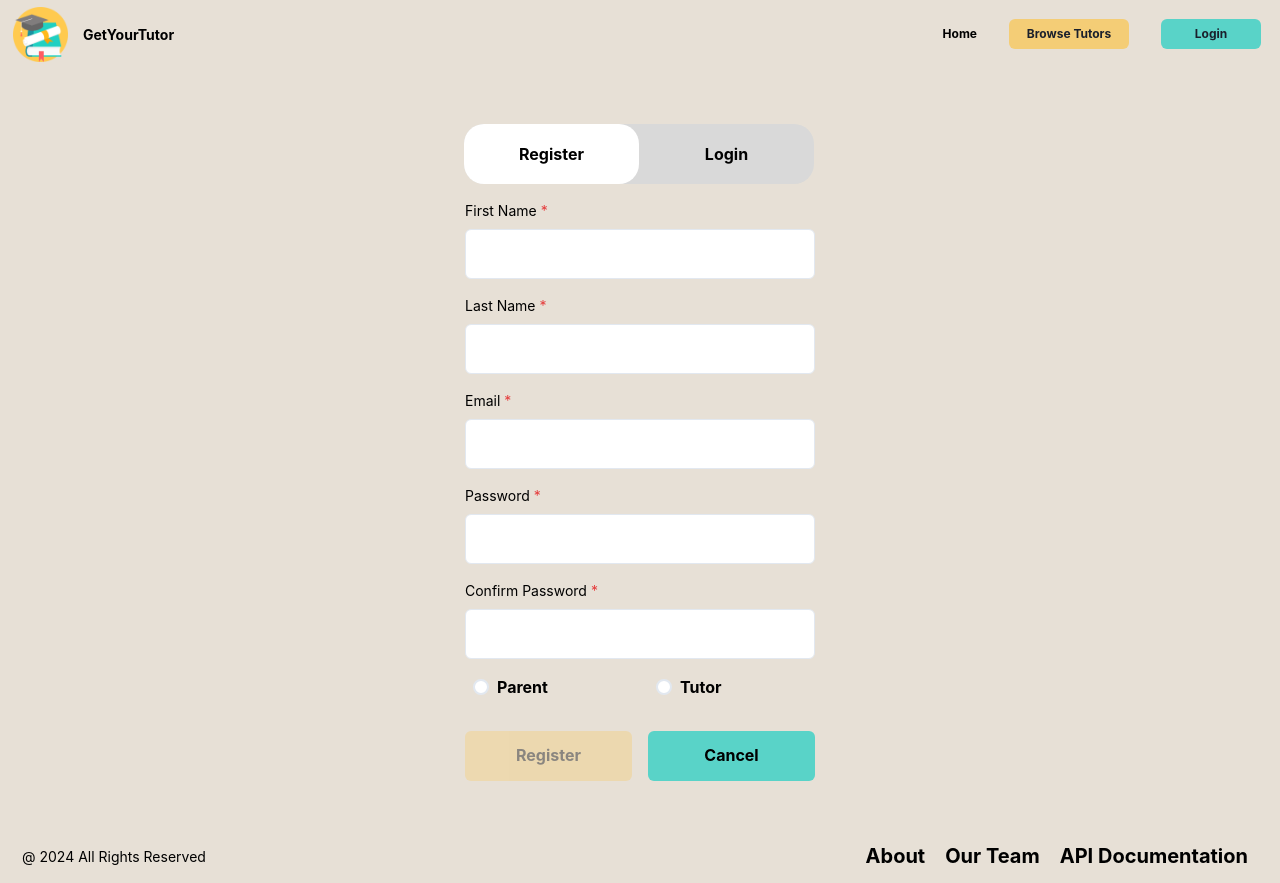
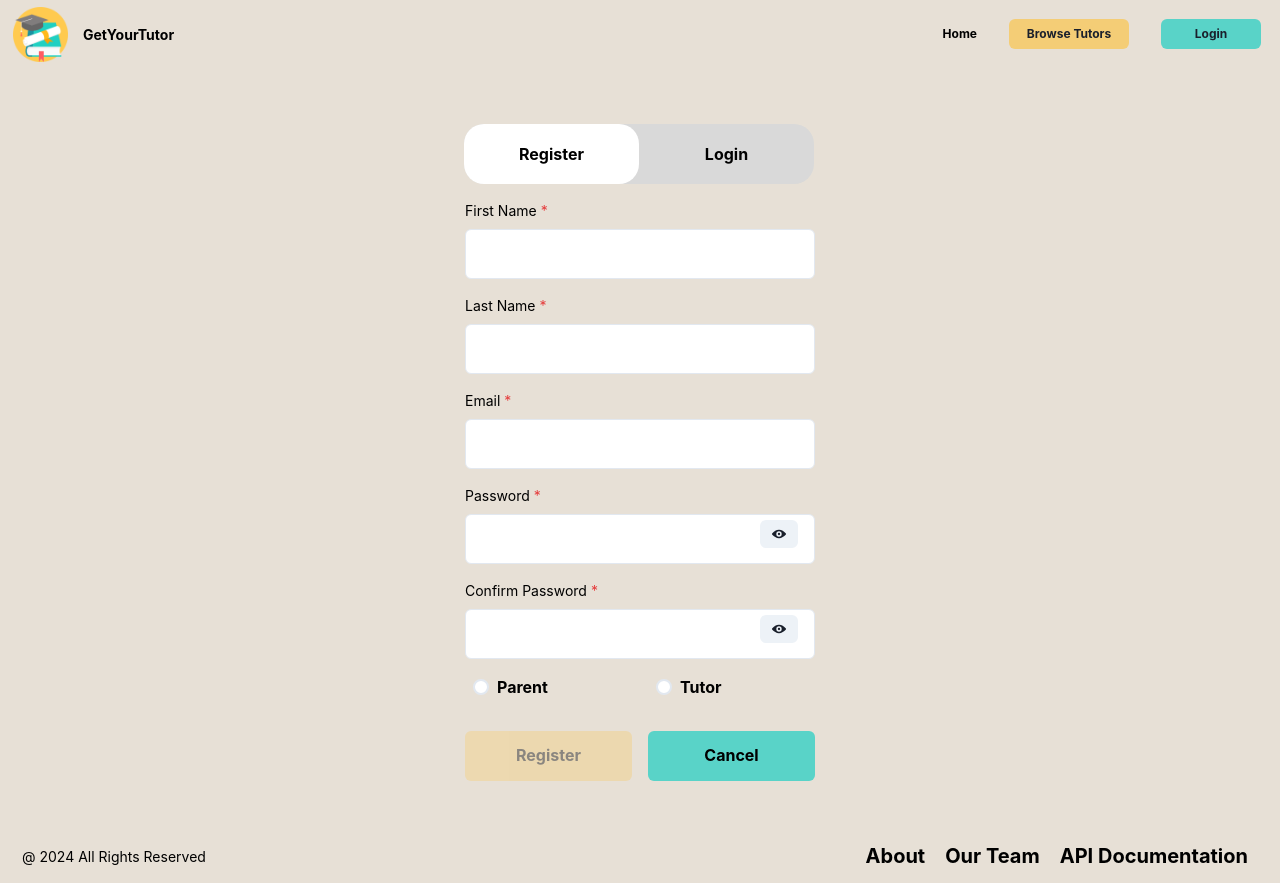
Before and after one commit to Code-the-Dream-School/ffprac-team2-front, a React (Vite) app: page /auth in a window 1280 px wide. Both pictures are taken after a click on the tab "Register". Built offline with nearby package versions, Linux system fonts and the light colour scheme.

Commit message:
Implement  eye icon functionality  for password fields on the Login and Registration forms.

```diff
--- a/src/components/LoginForm.tsx
+++ b/src/components/LoginForm.tsx
@@ -7,10 +7,13 @@
     FormControl,
     FormLabel,
     Input,
+    InputGroup,
+    InputRightElement,
     Button,
     FormErrorMessage,
     useBreakpointValue,
 } from '@chakra-ui/react';
+import { ViewIcon, ViewOffIcon } from '@chakra-ui/icons';
 import { LoginData } from '../models/interfaces';
 import { loginValidationSchema } from '../validationSchemas';
 import { useGlobal } from '../context/useGlobal';
@@ -24,6 +27,7 @@
     const navigate = useNavigate();
     const { dispatch } = useGlobal();
     const [isLoading, setIsLoading] = useState(false);
+    const [showPassword, setShowPassword] = useState(false);
     const fieldLength = useBreakpointValue({ base: '300px', md: '350px' });
     const fieldHeight = useBreakpointValue({ base: '40px', md: '50px' });
     const inputStyle = {
@@ -41,6 +45,10 @@
     };
 
     const initialValues: LoginData = { email: '', password: '' };
+    const togglePasswordVisibility = () => {
+        setShowPassword(!showPassword);
+    };
+
     return (
         <Formik
             initialValues={initialValues}
@@ -111,13 +119,25 @@
                             <FormLabel htmlFor="password" style={labelStyle}>
                                 Password
                             </FormLabel>
+                            <InputGroup>
                                 <Field
                                     as={Input}
-                                type="password"
+                                    pr="4.5rem"
+                                    type={showPassword ? 'text' : 'password'}
                                     id="password"
                                     name="password"
                                     style={inputStyle}
                                 />
+                                <InputRightElement width="4.5rem">
+                                    <Button
+                                        h="1.75rem"
+                                        size="sm"
+                                        onClick={togglePasswordVisibility}
+                                    >
+                                        {showPassword ? <ViewIcon />: <ViewOffIcon />  }
+                                    </Button>
+                                </InputRightElement>
+                            </InputGroup>
                             {formik.errors.password && formik.touched.password && (
                                 <FormErrorMessage>{formik.errors.password}</FormErrorMessage>
                             )}
--- a/src/components/RegistrationForm.tsx
+++ b/src/components/RegistrationForm.tsx
@@ -5,6 +5,8 @@
     FormControl,
     FormLabel,
     Input,
+    InputGroup,
+    InputRightElement,
     Radio,
     RadioGroup,
     Button,
@@ -12,6 +14,7 @@
     Tooltip,
     useBreakpointValue,
 } from '@chakra-ui/react';
+import { ViewIcon, ViewOffIcon } from '@chakra-ui/icons';
 import { Formik, Form, Field } from 'formik';
 import axios from 'axios';
 import { RegistrationFormData } from '../models/interfaces';
@@ -36,6 +39,8 @@
     const navigate = useNavigate();
     const { dispatch } = useGlobal();
     const [isLoading, setIsLoading] = useState(false);
+    const [showPassword, setShowPassword] = useState(false);
+    const [showConfirmPassword, setShowConfirmPassword] = useState(false);
     const fieldLength = useBreakpointValue({ base: '300px', md: '350px' });
     const fieldHeight = useBreakpointValue({ base: '40px', md: '50px' });
     const inputStyle = {
@@ -59,6 +64,13 @@
         password: '',
         confirmPassword: '',
         role: '',
+    };
+    const togglePasswordVisibility = () => {
+        setShowPassword(!showPassword);
+    };
+
+    const toggleConfirmPasswordVisibility = () => {
+        setShowConfirmPassword(!showConfirmPassword);
     };
 
     return (
@@ -175,13 +187,25 @@
                             <FormLabel htmlFor="password" style={labelStyle}>
                                 Password
                             </FormLabel>
+                            <InputGroup>
                                 <Field
                                     as={Input}
-                                type="password"
+                                    pr="4.5rem"
+                                    type={showPassword ? 'text' : 'password'}
                                     id="password"
                                     name="password"
                                     style={inputStyle}
                                 />
+                                <InputRightElement width="4.5rem">
+                                    <Button
+                                        h="1.75rem"
+                                        size="sm"
+                                        onClick={togglePasswordVisibility}
+                                    >
+                                        {showPassword ? <ViewOffIcon /> : <ViewIcon />}
+                                    </Button>
+                                </InputRightElement>
+                            </InputGroup>
                             {formik.errors.password && formik.touched.password && (
                                 <FormErrorMessage>{formik.errors.password}</FormErrorMessage>
                             )}
@@ -195,13 +219,25 @@
                             <FormLabel htmlFor="confirmPassword" style={labelStyle}>
                                 Confirm Password
                             </FormLabel>
+                            <InputGroup>
                                 <Field
                                     as={Input}
-                                type="password"
-                                id="confirmPassword"
+                                    pr="4.5rem"
+                                    type={showConfirmPassword ? 'text' : 'password'}
                                     name="confirmPassword"
-                                style={inputStyle}
+                                    id = "confirmPassword"
+                                    style = {inputStyle}
                                 />
+                                <InputRightElement width="4.5rem">
+                                    <Button
+                                        h="1.75rem"
+                                        size="sm"
+                                        onClick={toggleConfirmPasswordVisibility}
+                                    >
+                                        {showConfirmPassword ? <ViewOffIcon /> : <ViewIcon />}
+                                    </Button>
+                                </InputRightElement>
+                            </InputGroup>
                             {formik.errors.confirmPassword && formik.touched.confirmPassword && (
                                 <FormErrorMessage>{formik.errors.confirmPassword}</FormErrorMessage>
                             )}
```
Lines whose indentation alone changed are shown as unchanged.
